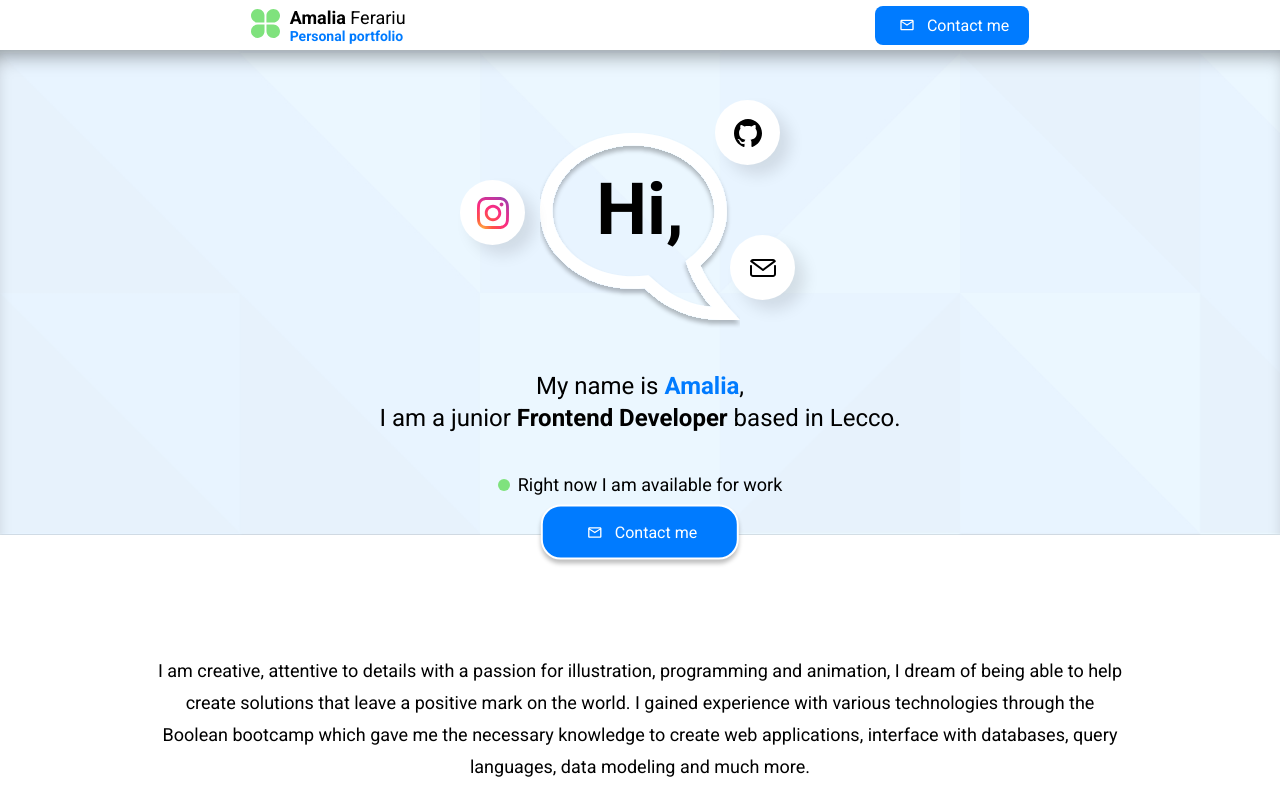
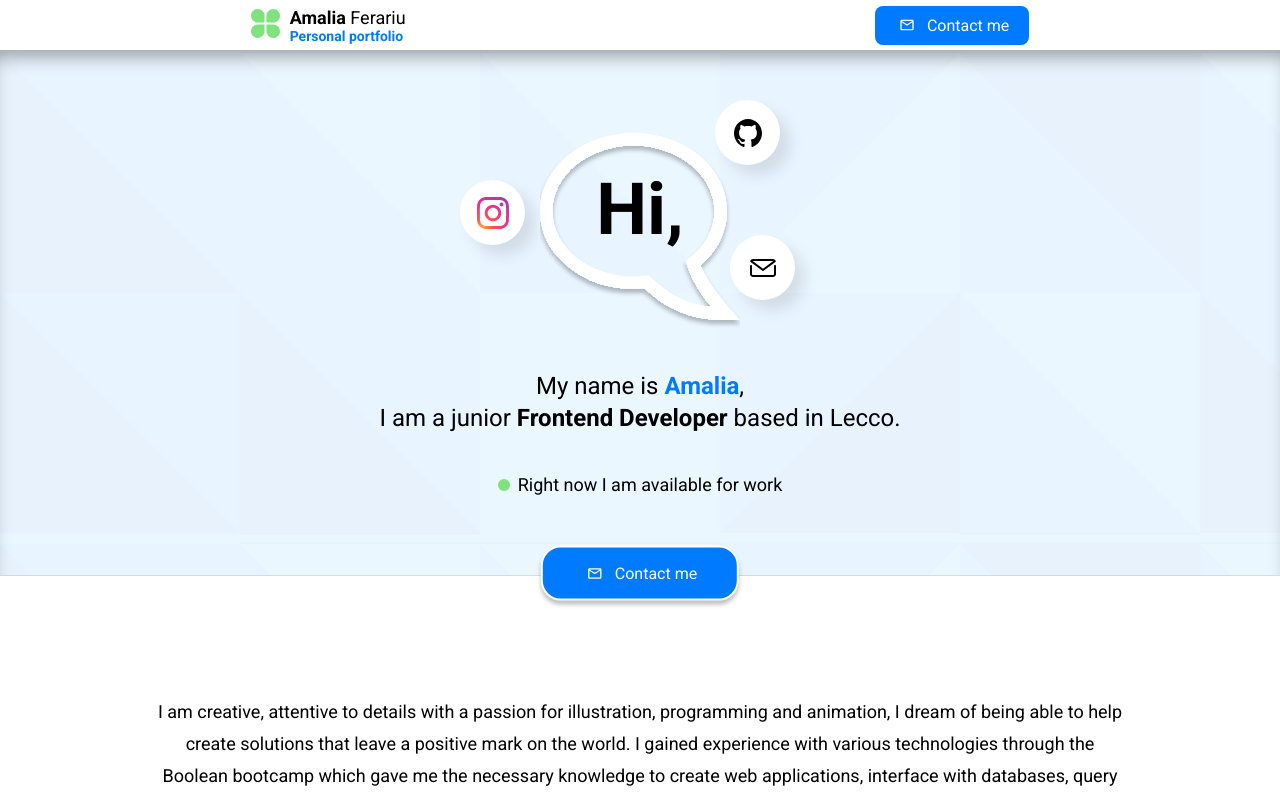
Before and after one commit to amalialorena/amalia_portfolio, a Next.js app: page / in a window 1280 px wide. Shown: the top 798 px of the page. Built offline with nearby package versions, Linux system fonts and the light colour scheme.

Commit message:
improve spacing header

```diff
--- a/styles/header.scss
+++ b/styles/header.scss
@@ -8,12 +8,6 @@ header {
   box-shadow: inset 0px 15px 20px -10px rgba(0, 0, 0, 0.4);
   border-bottom: 1px solid rgba(0, 0, 0, 0.1);
   position: relative;
-
-  @media (min-width: 786px) {
-    padding-top: 55px;
-    height: 485px;
-    padding: 80px 16px 20px;
-  }
 
   h2 {
     margin: 0;
```
